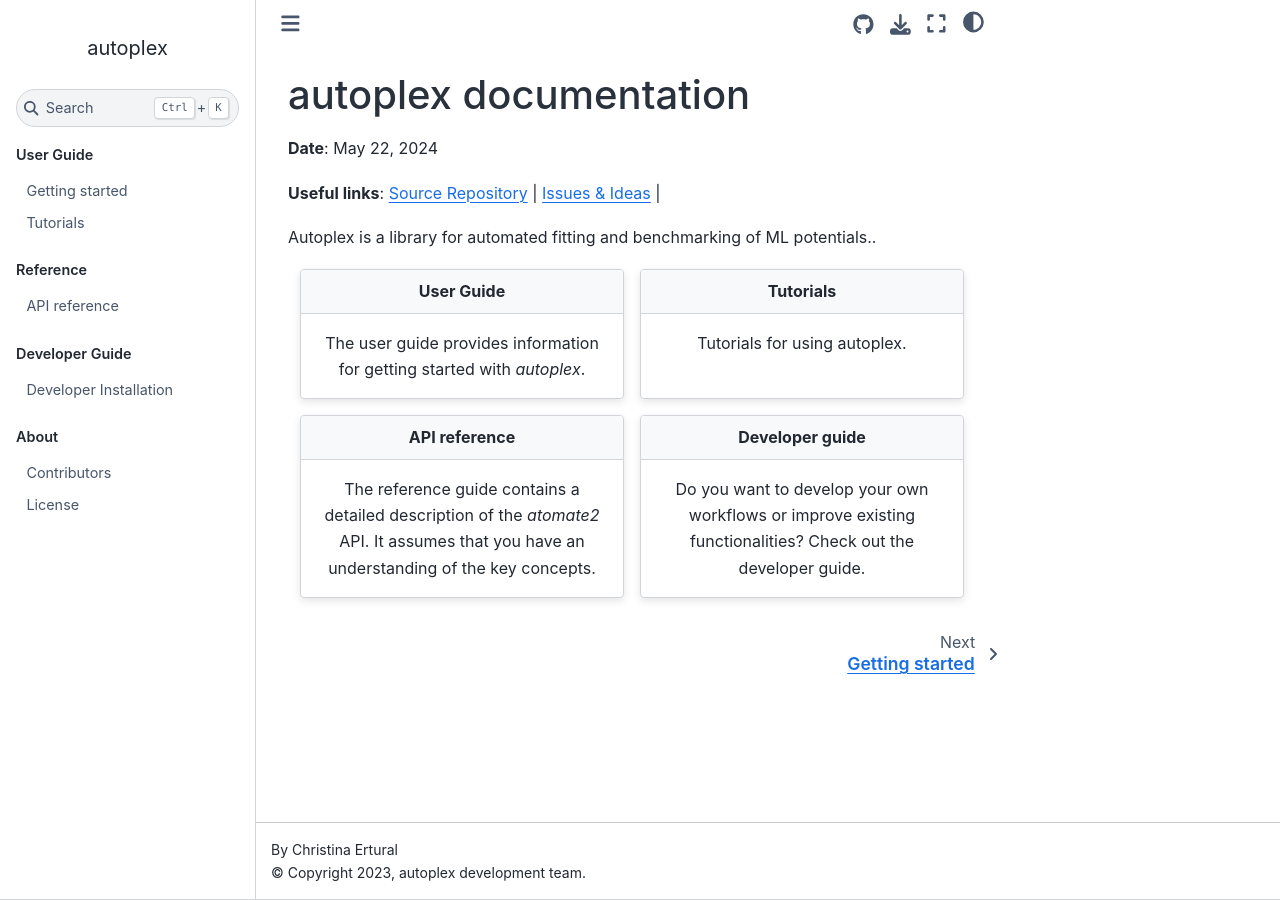
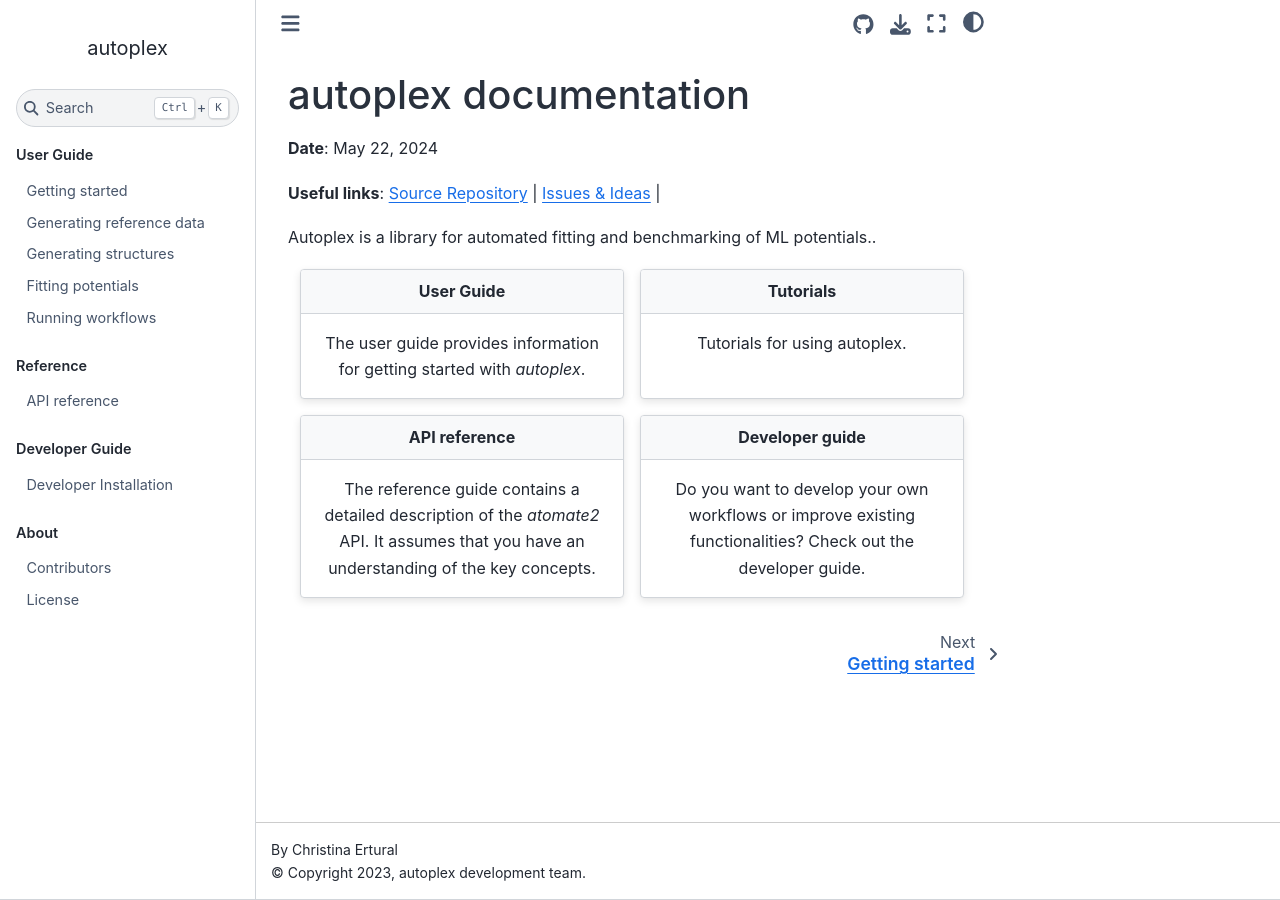
Before and after one commit to yaoyi92/autoplex, a Sphinx documentation site: the page built from docs/index.md, in a window 1280 px wide. Built offline with Sphinx 7.4.7 and the Sphinx Book theme 1.1.4, drawn with Linux system fonts in a browser that asks for light colours; the version number is read from the project's files by our own code.

Commit message:
add md files for code examples

````diff
--- a/docs/index.md
+++ b/docs/index.md
@@ -2,7 +2,10 @@
 :caption: User Guide
 :hidden:
 user/index
-user/tutorials
+user/generation/data
+user/generation/structure
+user/fitting/fitting
+user/flows/flows
 ```
 
 ```{toctree}
--- /dev/null
+++ b/docs/user/fitting/fitting.md
@@ -0,0 +1,3 @@
+(fitting)=
+
+# Fitting potentials
--- /dev/null
+++ b/docs/user/flows/flows.md
@@ -0,0 +1,3 @@
+(flows)=
+
+# Running workflows
--- /dev/null
+++ b/docs/user/generation/data.md
@@ -0,0 +1,3 @@
+(datageneration)=
+
+# Generating reference data
--- /dev/null
+++ b/docs/user/generation/structure.md
@@ -0,0 +1,3 @@
+(structuregeneration)=
+
+# Generating structures
````
